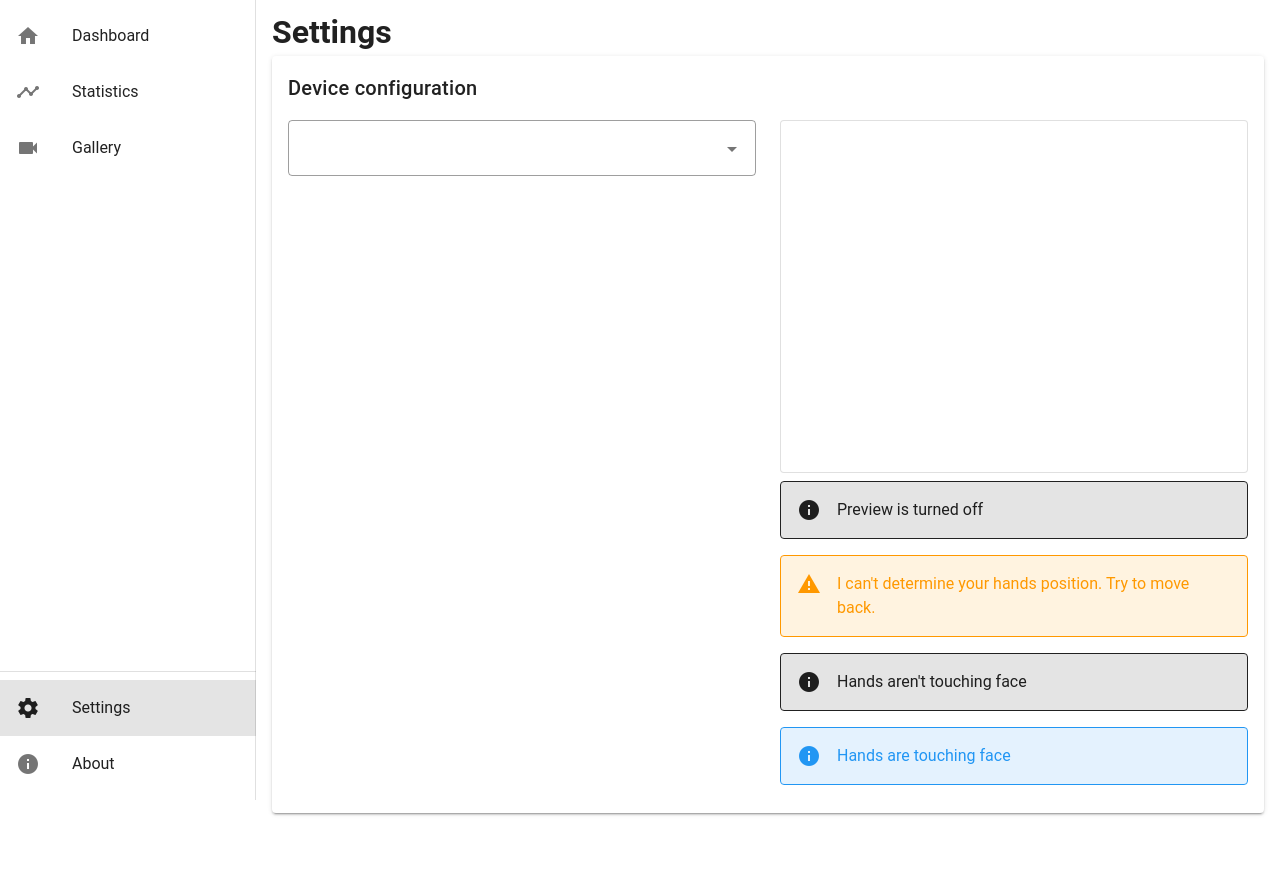
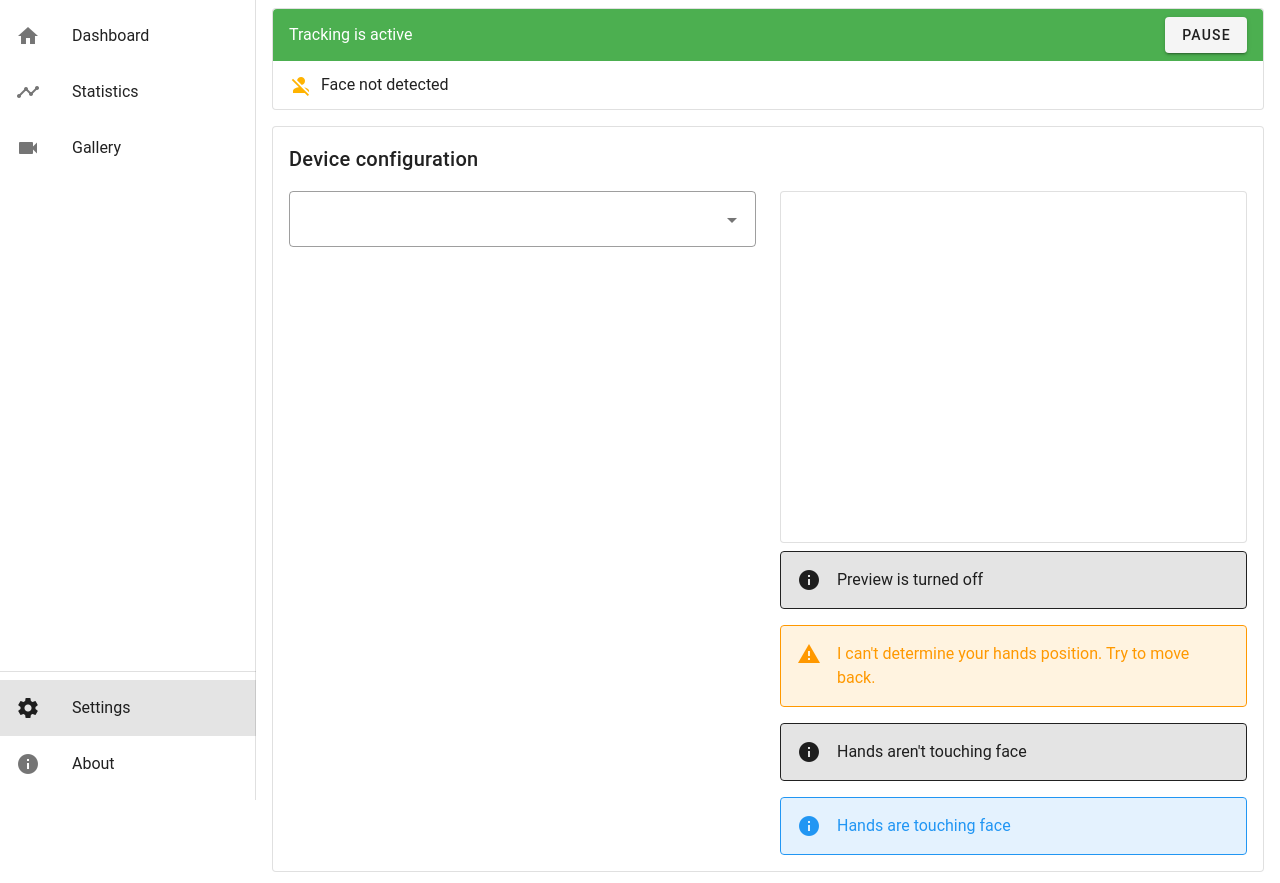
Before and after one commit to szczurzy-torpedowiec/faceshield, a Vue app: page /#/settings in a window 1280 px wide. Before the commit the page ends 813 px from the top, so only its background shows below. Built offline with nearby package versions, Linux system fonts and the light colour scheme; a small style sheet from the web is missing.

Commit message:
Fix code

```diff
--- a/src/renderer/components/ControlTile.vue
+++ b/src/renderer/components/ControlTile.vue
@@ -49,9 +49,3 @@ export default {
   }
 };
 </script>
-
-<style lang="scss">
-  .control-tile {
-    grid-area: control;
-  }
-</style>
--- a/src/renderer/views/Dashboard.vue
+++ b/src/renderer/views/Dashboard.vue
@@ -31,6 +31,10 @@
       "recent-touches"
       "touches-per-hour";
 
+    .control-tile {
+      grid-area: control;
+    }
+
     .dashboard-recent-touches-tile {
       grid-area: recent-touches;
     }
--- a/src/renderer/views/Settings.vue
+++ b/src/renderer/views/Settings.vue
@@ -1,7 +1,7 @@
 <template>
   <div class="px-4 py-2 settings">
-    <h1>Settings</h1>
-    <v-card>
+    <control-tile class="mb-4"/>
+    <v-card outlined>
       <v-card-title>Device configuration</v-card-title>
       <v-row class="px-4">
         <v-col>
@@ -23,28 +23,32 @@
               text
               type="info"
               class="mt-2"
-          >Preview is turned off</v-alert>
+          >Preview is turned off
+          </v-alert>
           <v-alert
               color="orange"
               outlined
               text
               type="error"
               class="mt-2"
-          >I can't determine your hands position. Try to move back.</v-alert>
+          >I can't determine your hands position. Try to move back.
+          </v-alert>
           <v-alert
               color="gray"
               outlined
               text
               type="info"
               class="mt-2"
-          >Hands aren't touching face</v-alert>
+          >Hands aren't touching face
+          </v-alert>
           <v-alert
               color="blue"
               outlined
               text
               type="info"
               class="mt-2"
-          >Hands are touching face</v-alert>
+          >Hands are touching face
+          </v-alert>
         </v-col>
       </v-row>
     </v-card>
@@ -52,11 +56,16 @@
 </template>
 
 <script>
+  import ControlTile from "../components/ControlTile";
+
   export default {
     data: () => ({
       deviceSelectItems: ['Kinect'],
       selectedDevice: '',
     }),
+    components: {
+      ControlTile,
+    },
     computed: {
       deviceHint: function () {
         if (this.selectedDevice === 'Kinect') {
@@ -71,9 +80,12 @@ export default {
 <style>
   .preview {
     position: absolute;
-    top: 0; left: 0;
-    width: 100%; height: 100%;
+    top: 0;
+    left: 0;
+    width: 100%;
+    height: 100%;
   }
+
   .preview-card {
     height: 0;
     padding-bottom: 75%;
```
Lines whose indentation alone changed are shown as unchanged.
